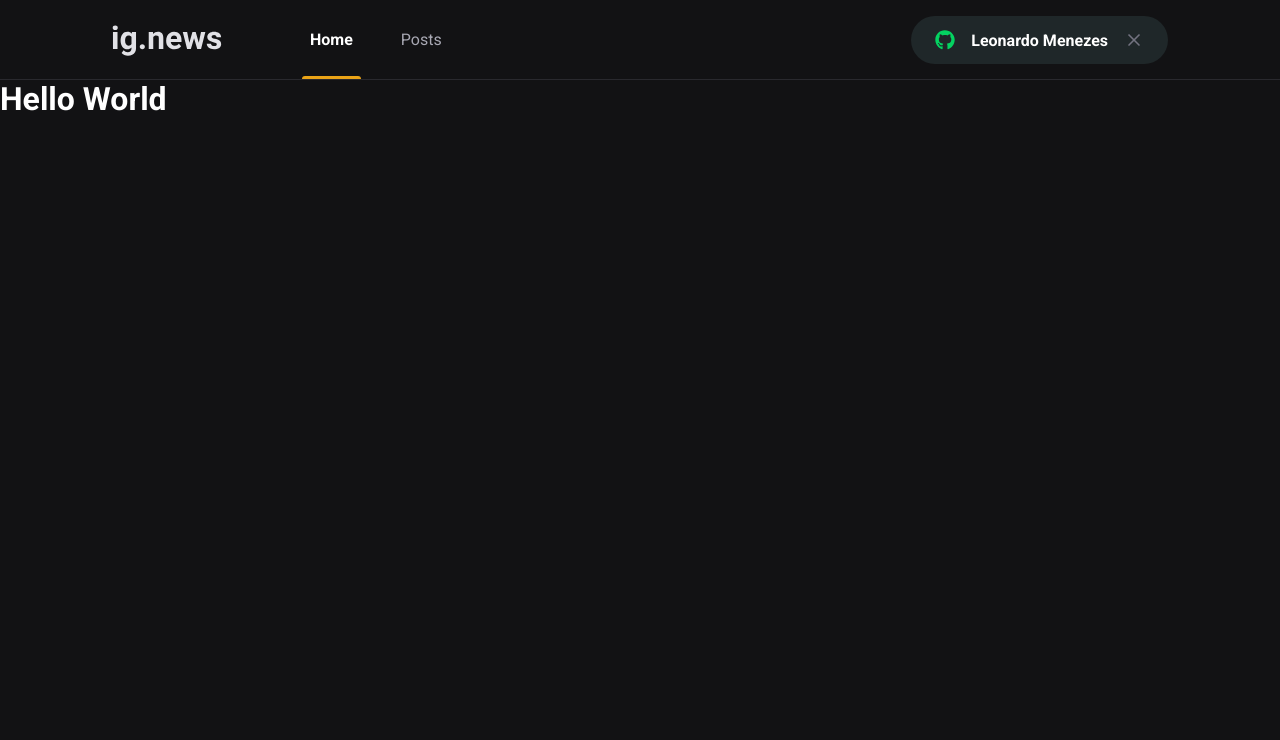
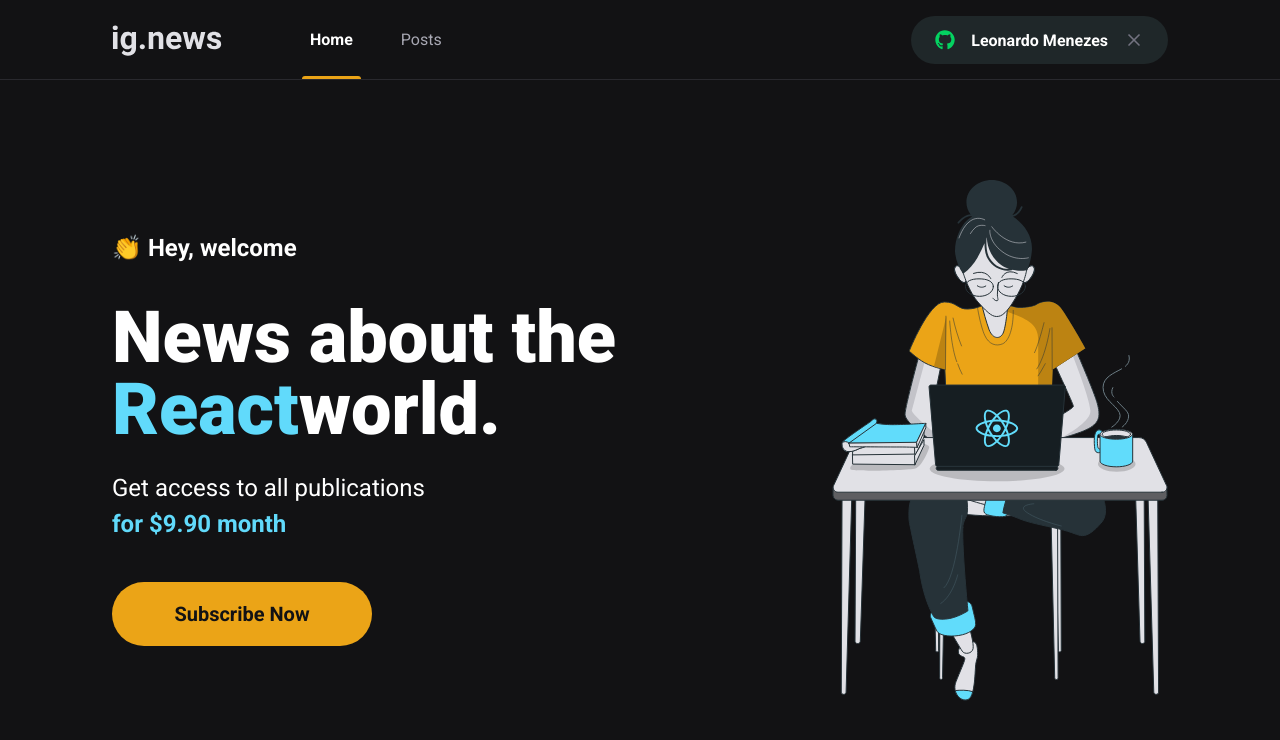
Before and after one commit to leo-nezes/ignews, a Next.js app: page / in a window 1280 px wide. Shown: the top 740 px of the page. Built offline with nearby package versions, Linux system fonts and the light colour scheme.

Commit message:
feat: Componentes e páginas - Página Home - Componente: SubscribeButton

```diff
--- /dev/null
+++ b/src/components/SubscribeButton/index.tsx
@@ -0,0 +1,12 @@
+import styles from './styles.module.scss';
+
+export function SubscribeButton() {
+  return (
+    <button
+      type="button"
+      className={styles.subscribeButton}
+    >
+      Subscribe Now
+    </button>
+  );
+}
--- /dev/null
+++ b/src/components/SubscribeButton/styles.module.scss
@@ -0,0 +1,20 @@
+.subscribeButton {
+  width: 260px;
+  height: 4rem;
+  border: 0;
+  border-radius: 2rem;
+  background: var(--yellow-500);
+  color: var(--gray-900);
+  font-size: 1.25rem;
+  font-weight: bold;
+
+  display: flex;
+  align-items: center;
+  justify-content: center;
+
+  transition: filter 0.2s;
+
+  &:hover {
+    filter: brightness(0.8);
+  }
+}
--- /dev/null
+++ b/src/pages/home.module.scss
@@ -0,0 +1,48 @@
+.containerClass {
+  max-width: 1120px;
+  margin: 0 auto;
+  padding: 0 2rem;
+  height: calc(100vh - 5rem);
+
+  display: flex;
+  align-items: center;
+  justify-content: space-between;
+
+
+}
+
+.hero {
+  max-width: 600px;
+
+  > span {
+    font-size: 1.5rem;
+    font-weight: bold;
+  }
+
+  h1 {
+    font-size: 4.5rem;
+    line-height: 4.5rem;
+    font-weight: 900;
+    margin-top: 2.5rem;
+
+    span {
+      color: var(--cyan-500);
+    }
+
+  }
+
+  p {
+    font-size: 1.5rem;
+    line-height: 2.25rem;
+    margin-top: 1.5rem;
+
+    span {
+      color: var(--cyan-500);
+      font-weight: bold;
+    }
+  }
+
+  button {
+    margin-top: 2.5rem;
+  }
+}
--- a/src/pages/index.tsx
+++ b/src/pages/index.tsx
@@ -1,14 +1,30 @@
 import Head from "next/head";
+
+import { SubscribeButton } from "../components/SubscribeButton";
+
+import styles from './home.module.scss';
 
 export default function Home() {
   return (
     <>
       <Head>
-        <title>Início | ig.news</title>
+        <title>Home | ig.news</title>
       </Head>
-      <h1>
-        Hello World
-      </h1>
+
+      <main className={styles.containerClass}>
+        <section className={styles.hero}>
+          <span>👏 Hey, welcome</span>
+          <h1>News about the <span>React</span>world.</h1>
+          <p>
+            Get access to all publications <br />
+            <span>for $9.90 month</span>
+          </p>
+
+          <SubscribeButton />
+        </section>
+
+        <img src="/images/avatar.svg" alt="Girl coding" />
+      </main>
     </>
   );
 };
```
